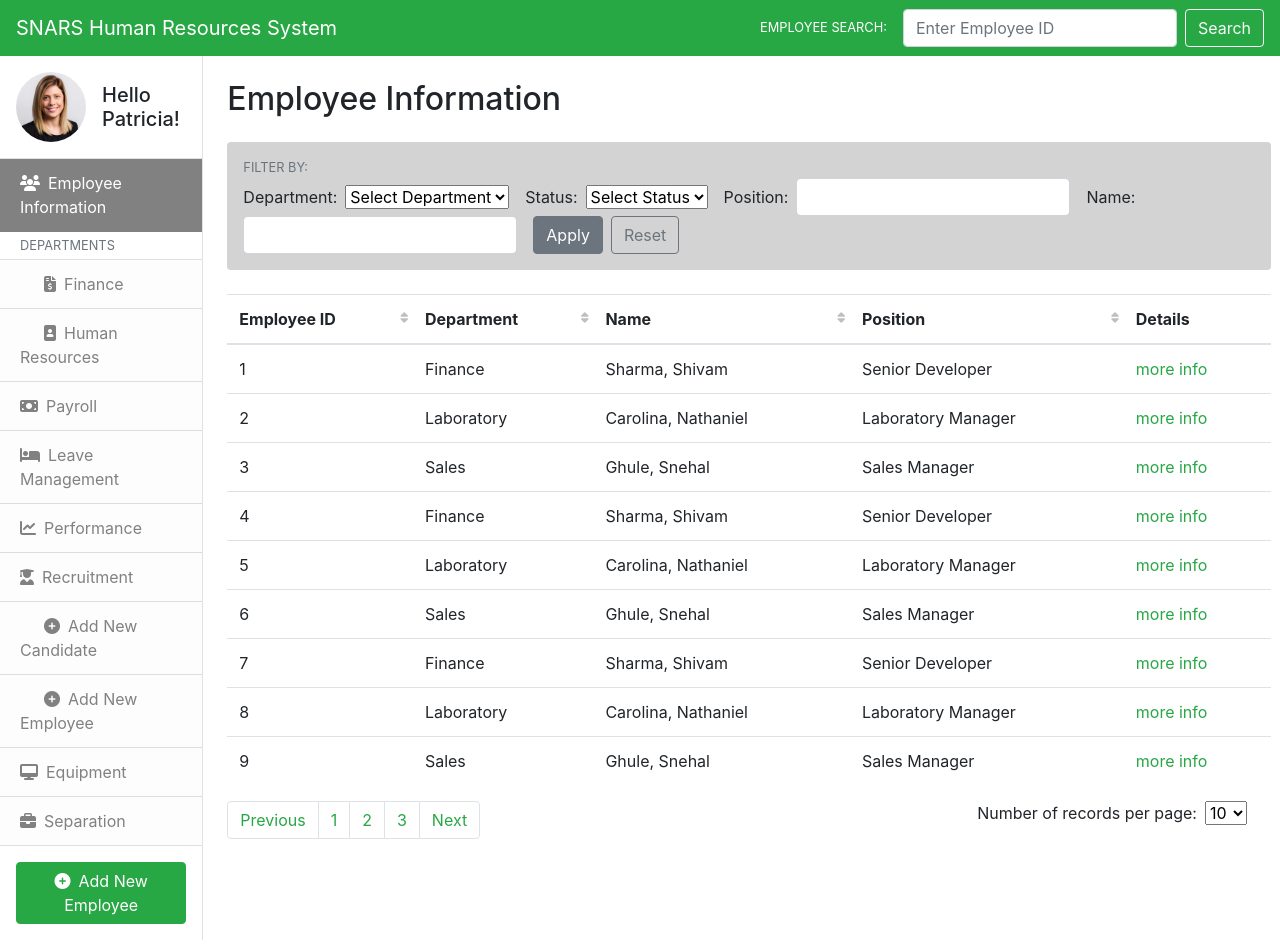
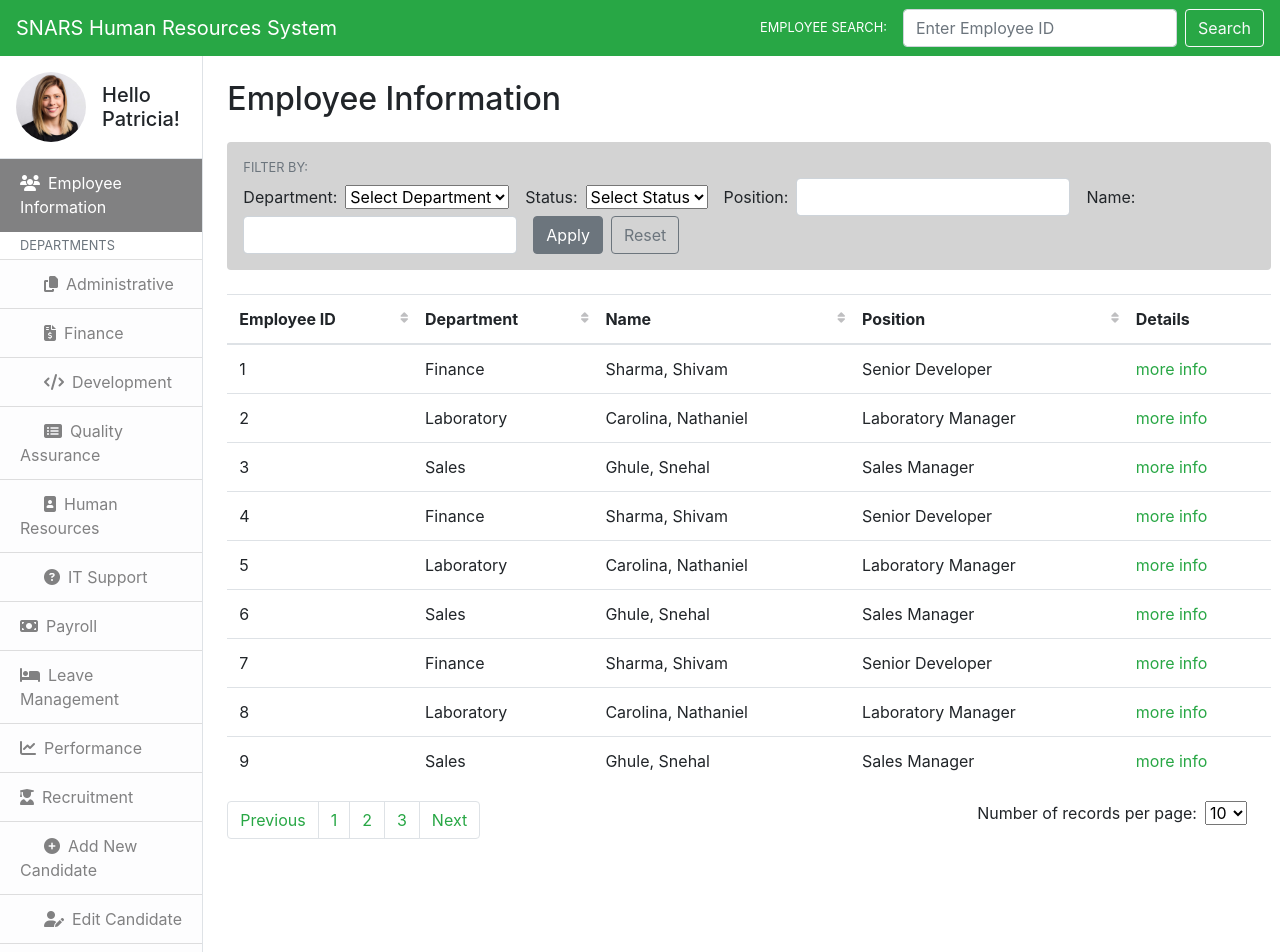
Before and after one commit to shivamsharma-de/human-resources-system, a React (Create React App) app: page / in a window 1280 px wide. Shown: the top 952 px of the page. Built offline with nearby package versions, Linux system fonts and the light colour scheme.

Commit message:
Add departments and edit candidate

```diff
--- a/src/sidebar.js
+++ b/src/sidebar.js
@@ -29,6 +29,16 @@ class Sidebar extends Component {
                                 {/* <i class="fas fa-chevron-down ml-2"></i> */}
                         </p>
                         <a
+                            href="#list-department-admin"
+                            id="list-department-admin-list"
+                            data-toggle="list"
+                            role="tab"
+                            aria-controls="department-admin"
+                            class="list-group-item list-group-item-action list-group-item-light">
+                                <i class="fas fa-copy mr-2 ml-4"></i>
+                                Administrative
+                        </a>
+                        <a
                             href="#list-department-finance"
                             id="list-department-finance-list"
                             data-toggle="list"
@@ -39,6 +49,26 @@ class Sidebar extends Component {
                                 Finance
                         </a>
                         <a
+                            href="#list-department-development"
+                            id="list-department-development-list"
+                            data-toggle="list"
+                            role="tab"
+                            aria-controls="department-development"
+                            class="list-group-item list-group-item-action list-group-item-light">
+                                <i class="fas fa-code mr-2 ml-4"></i>
+                                Development
+                        </a>
+                        <a
+                            href="#list-department-qualityAssurance"
+                            id="list-department-qualityAssurance-list"
+                            data-toggle="list"
+                            role="tab"
+                            aria-controls="department-qualityAssurance"
+                            class="list-group-item list-group-item-action list-group-item-light">
+                                <i class="fas fa-list-alt mr-2 ml-4"></i>
+                                Quality Assurance
+                        </a>
+                        <a
                             href="#list-department-hr"
                             id="list-department-hr-list"
                             data-toggle="list"
@@ -47,6 +77,16 @@ class Sidebar extends Component {
                             class="list-group-item list-group-item-action list-group-item-light">
                                 <i class="fas fa-portrait mr-2 ml-4"></i>
                                 Human Resources
+                        </a>
+                        <a
+                            href="#list-department-itSupport"
+                            id="list-department-itSupport-list"
+                            data-toggle="list"
+                            role="tab"
+                            aria-controls="department-itSupport"
+                            class="list-group-item list-group-item-action list-group-item-light">
+                                <i class="fas fa-question-circle mr-2 ml-4"></i>
+                                IT Support
                         </a>
                         <a
                             href="#list-payroll"
@@ -101,6 +141,16 @@ class Sidebar extends Component {
                                 Add New Candidate
                         </a>
                         <a
+                            href="#list-candidate-edit"
+                            id="list-candidate-edit-list"
+                            data-toggle="list"
+                            role="tab"
+                            aria-controls="candidate-edit"
+                            class="list-group-item list-group-item-action list-group-item-light">
+                                <i class="fas fa-user-edit mr-2 ml-4"></i>
+                                Edit Candidate
+                        </a>
+                        <a
                             href="#list-employee-form"
                             id="list-employee-form-list"
                             data-toggle="list"
@@ -131,13 +181,6 @@ class Sidebar extends Component {
                                 Separation
                         </a>
                     </div>
-                    <button
-                        className="btn btn-success m-3"
-                        type="submit">
-                            <i class="fas fa-plus-circle mr-2"></i>
-                            Add New Employee
-                    </button>
-
                 </div>
             </>
         );
```
